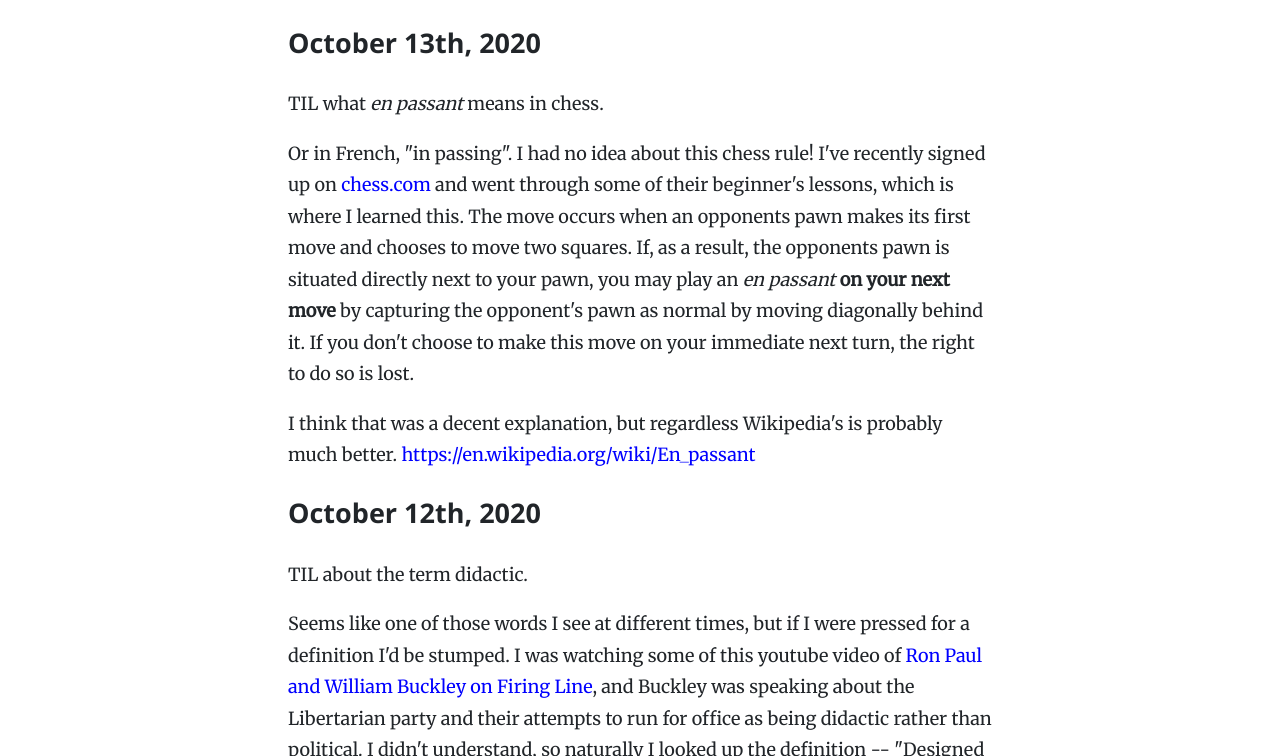
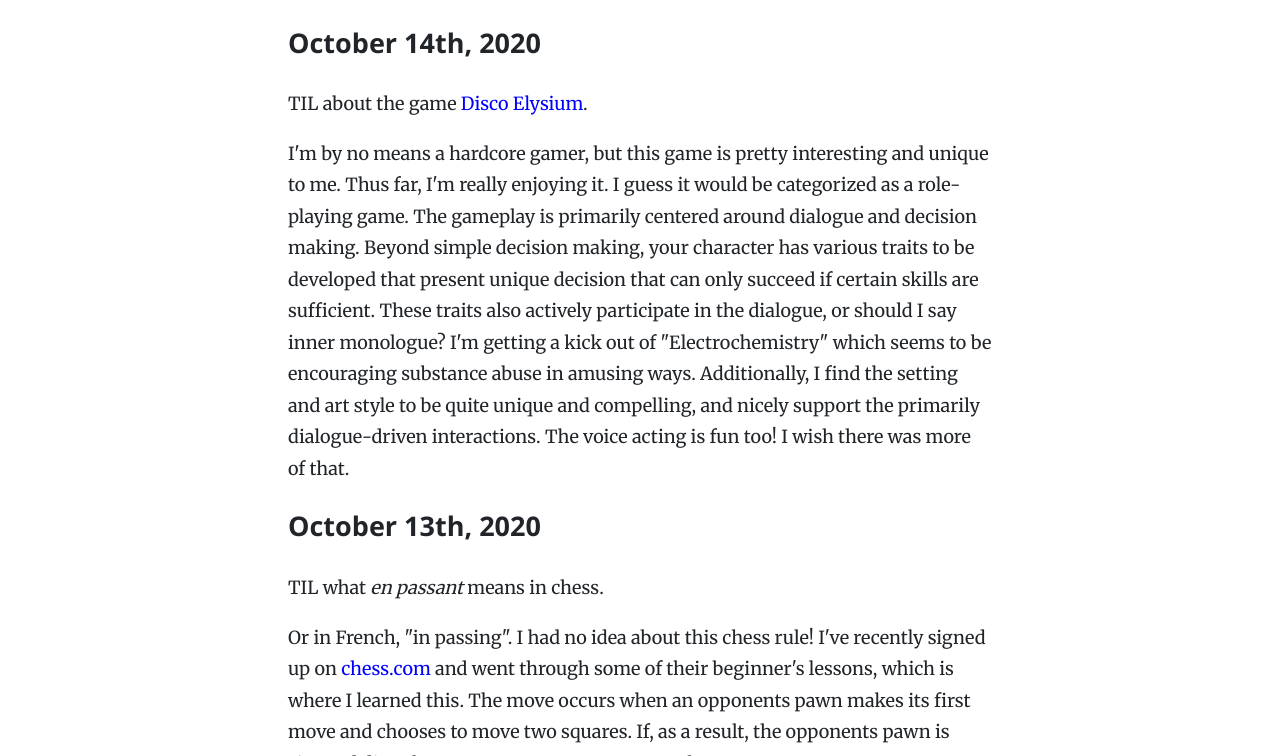
Before and after one commit to michaelyuen/personal-website, a React app in the folder v5/: page /today-i-learned in a window 1280 px wide. Shown: the part 344-1100 px from the top of the page. Built offline with nearby package versions, Linux system fonts and the light colour scheme; a web font is replaced by a local one.

Commit message:
Add TIL for 2020-10-14 (#39)

```diff
--- a/v5/pages/today-i-learned.tsx
+++ b/v5/pages/today-i-learned.tsx
@@ -2,6 +2,28 @@
   return (
     <section className="TILContainer">
       <h1>Today I Learned</h1>
+      <h2>October 14th, 2020</h2>
+      <p>
+        TIL about the game{" "}
+        <a href="https://en.wikipedia.org/wiki/Disco_Elysium" target="_blank">
+          Disco Elysium
+        </a>
+        .
+      </p>
+      <p>
+        I'm by no means a hardcore gamer, but this game is pretty interesting
+        and unique to me. Thus far, I'm really enjoying it. I guess it would be
+        categorized as a role-playing game. The gameplay is primarily centered
+        around dialogue and decision making. Beyond simple decision making, your
+        character has various traits to be developed that present unique
+        decision that can only succeed if certain skills are sufficient. These
+        traits also actively participate in the dialogue, or should I say inner
+        monologue? I'm getting a kick out of "Electrochemistry" which seems to
+        be encouraging substance abuse in amusing ways. Additionally, I find the
+        setting and art style to be quite unique and compelling, and nicely
+        support the primarily dialogue-driven interactions. The voice acting is
+        fun too! I wish there was more of that.
+      </p>
       <h2>October 13th, 2020</h2>
       <p>
         TIL what <em>en passant</em> means in chess.
```
